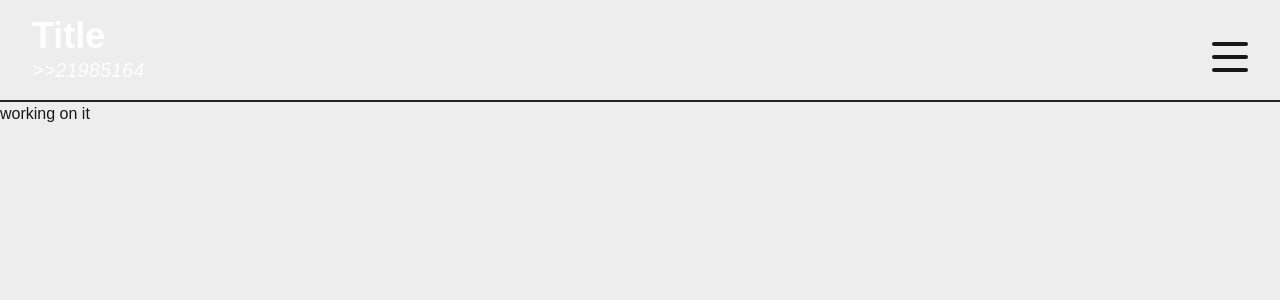
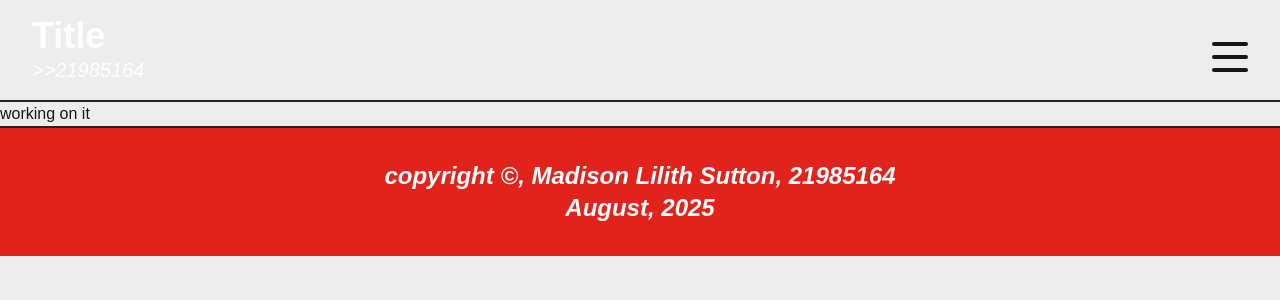
Before and after one commit to ml-sutton/cse3cwa_assignment1, a Next.js app in the folder code/: page / in a window 1280 px wide. Shown: the top 300 px of the page. Built offline with nearby package versions, Linux system fonts and the light colour scheme.

Commit message:
footer is how I like it. time to work on a theme switcher and adding gradients to header and footer that are slight

```diff
--- a/code/src/components/global/footer.tsx
+++ b/code/src/components/global/footer.tsx
@@ -1,7 +1,19 @@
+"use client"
+
+import { ThemeContext } from "@/utils/theme/context/ThemeContext"
+import { useContext } from "react"
+
 export const Footer: React.FC = () => {
+  const theme = useContext(ThemeContext)
+  const redirectFunction = (_: React.MouseEvent<HTMLSpanElement, MouseEvent>) => {
+    if (typeof window !== "undefined") {
+      window.location.href = "https://github.com/ml-sutton";
+    }
+  }
+  const themedStyles = theme == "dark" ? "bg-latrobe-dark-footer fg-latrobe-dark border-t-2 border-[#e2231b]" : "bg-latrobe-light-footer fg-latrobe-light border-t-2 border-[#242424]"
   return (
-    <div className="">
-
+    <div className={`flex justify-center py-8 text-center text-2xl font-bold italic ${themedStyles}`}>
+      <p>copyright &copy;, <span onClick={redirectFunction} className="cursor-pointer">Madison Lilith Sutton</span>, 21985164<br />August, 2025</p>
     </div>
   )
 }
--- a/code/src/components/global/header/header.tsx
+++ b/code/src/components/global/header/header.tsx
@@ -12,6 +12,7 @@ export const Header: React.FC = () => {
   return (
     <div className={`w-screen flex justify-end px-8 py-4 ${themedStyles}`}>
       <TitleCard />
+      {/* theme switcher */}
       <Navbar />
 
     </div>
```
